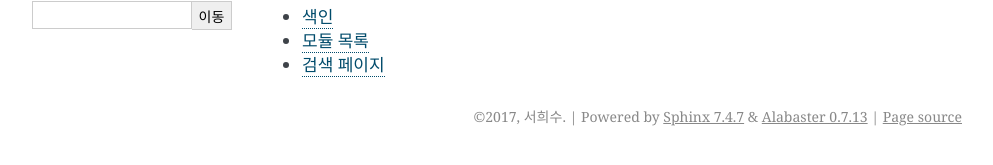
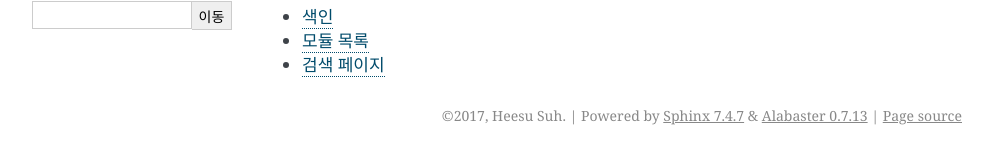
Before and after one commit to wafflestudio/wafflestudio-docs, a Sphinx documentation site: the page built from docs/index.rst, in a window 1280 px wide. Shown: the part 213-378 px from the top of the page, without its empty margins (148-1141 px from the left). Built offline with Sphinx 7.4.7, drawn with Linux system fonts in a browser that asks for light colours.

Commit message:
fix author to ASCII characters

```diff
--- a/docs/conf.py
+++ b/docs/conf.py
@@ -47,8 +47,8 @@ master_doc = 'index'
 
 # General information about the project.
 project = 'wafflestudio-docs'
-copyright = '2017, 서희수'
-author = '서희수'
+copyright = '2017, Heesu Suh'
+author = 'Heesu Suh'
 
 # The version info for the project you're documenting, acts as replacement for
 # |version| and |release|, also used in various other places throughout the
@@ -143,7 +143,7 @@ latex_elements = {
 #  author, documentclass [howto, manual, or own class]).
 latex_documents = [
     (master_doc, 'wafflestudio-docs.tex', 'wafflestudio-docs Documentation',
-     '서희수', 'manual'),
+     'Heesu Suh', 'manual'),
 ]
 
 
```
